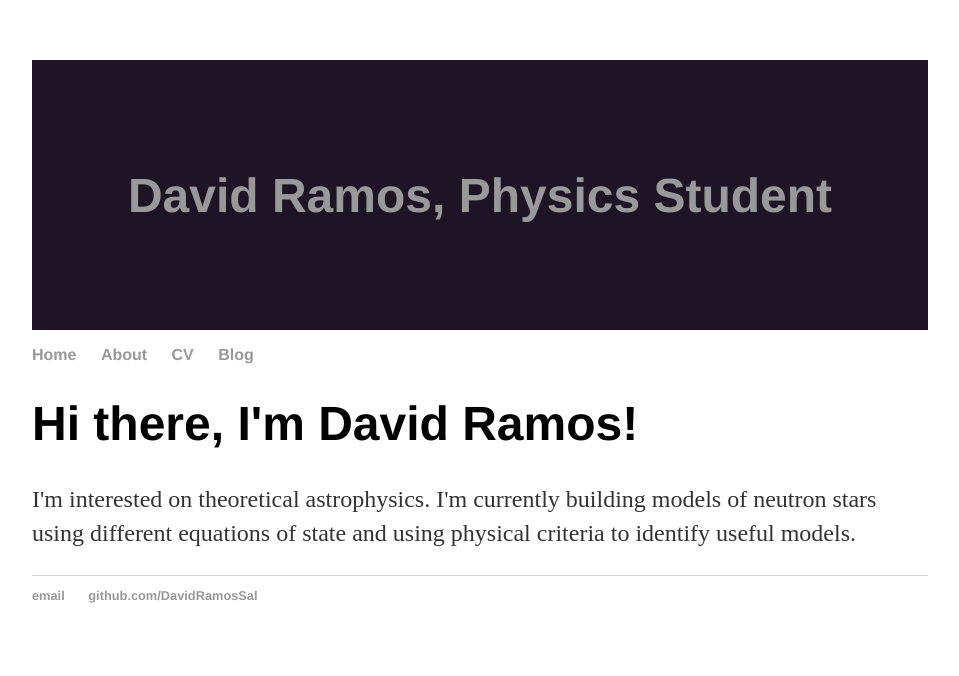
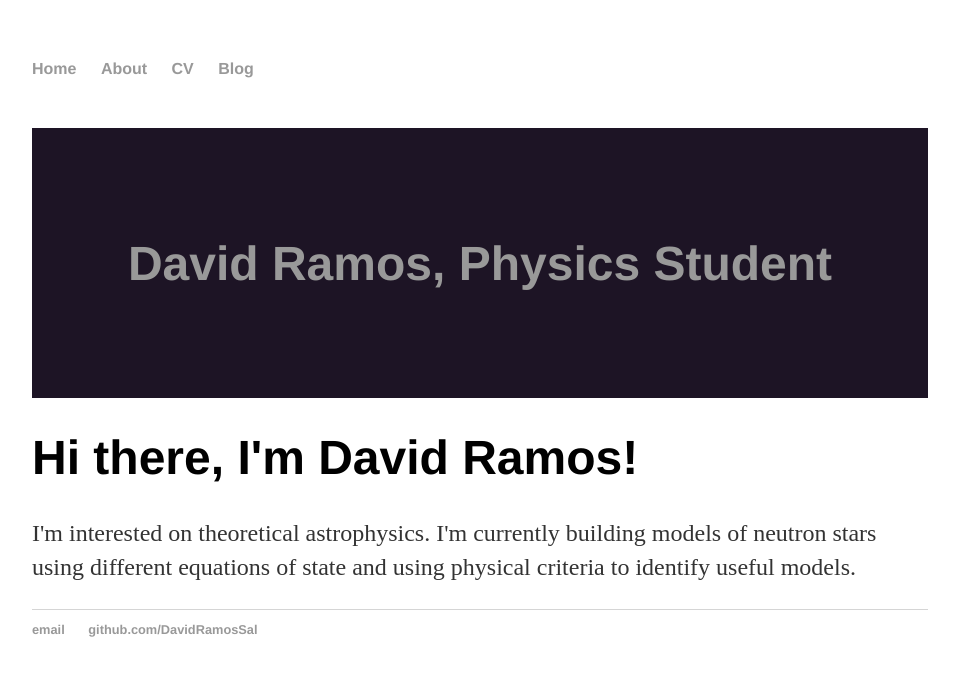
Before and after one commit to DavidRamosSal/DavidRamosSal.github.io, a Jekyll site: the page built from index.html, in a window 1280 px wide. Shown: the top 676 px of the page, without its empty margins (160-1119 px from the left). Built offline with Jekyll 4.4.1, drawn with Linux system fonts in a browser that asks for light colours.

Commit message:
Update default.html

```diff
--- a/_layouts/default.html
+++ b/_layouts/default.html
@@ -4,7 +4,6 @@
 			<title>{{ page.title }}</title>
 			<!-- link to main stylesheet -->
 			<link rel="stylesheet" type="text/css" href="/css/main.css">
-			{% include header.html %}
 		</head>
 		<body>
 			<nav>
@@ -14,6 +13,7 @@
 	        		<li><a href="/cv">CV</a></li>
 	        		<li><a href="/blog">Blog</a></li>
 	    		</ul>
+			{% include header.html %}
 			</nav>
 			<div class="container">
 
```
